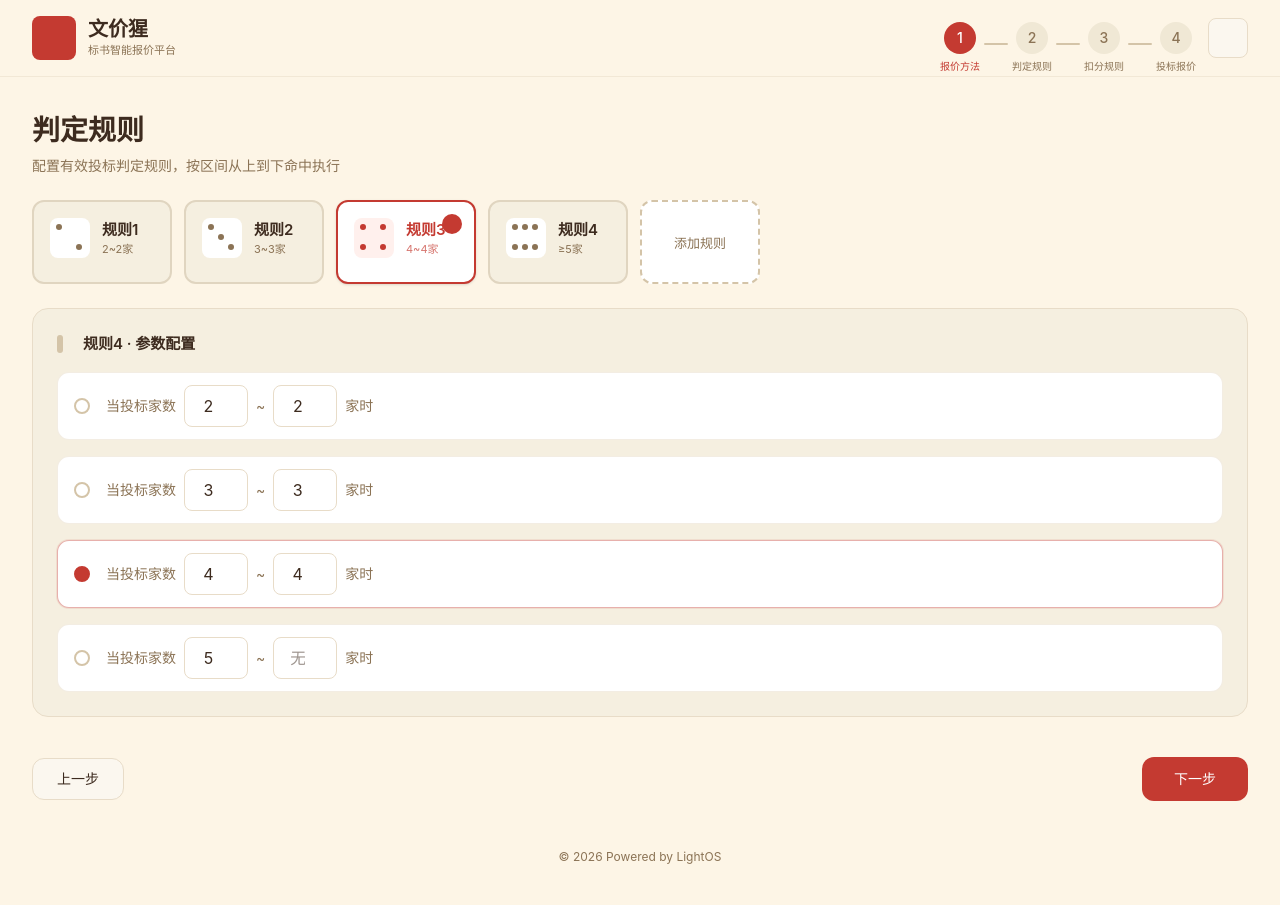
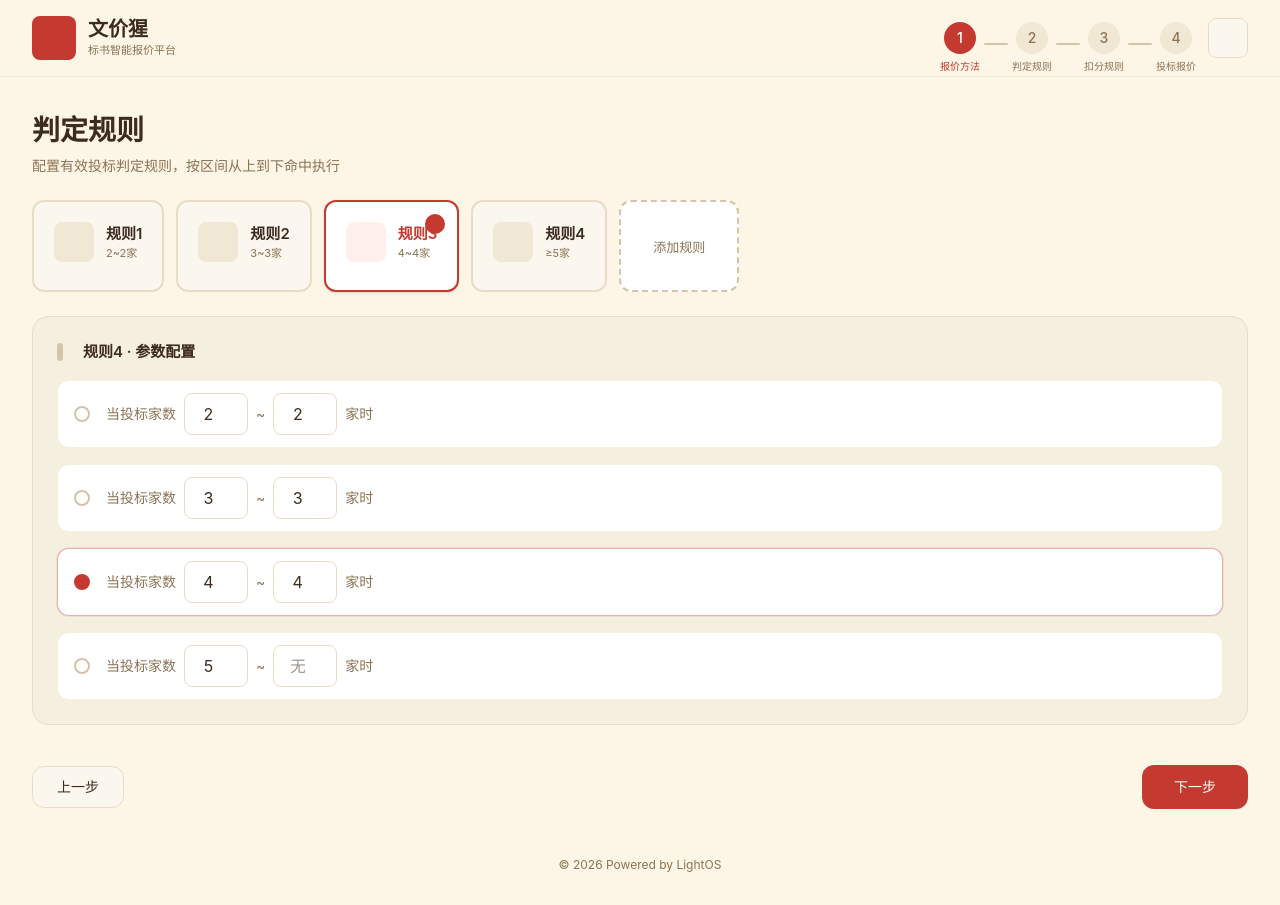
Before and after one commit to sikenali/bid-quotation, a React (Vite) app: page /step-2 in a window 1280 px wide. Built offline with nearby package versions, Linux system fonts and the light colour scheme.

Commit message:
feat: 规则标签完全对齐算法卡片样式，图标改为动作类型语义图标

```diff
--- a/src/components/RuleManager.tsx
+++ b/src/components/RuleManager.tsx
@@ -1,6 +1,17 @@
 import React, { useState } from 'react';
 import { useConfigStore } from '../stores/configStore';
 import { ValidRule } from '../types';
+
+function getRuleIcon(action: ValidRule['action']) {
+  const map: Record<string, string> = {
+    trim_percent: 'ri-filter-line',
+    remove_highest_n: 'ri-arrow-up-circle-line',
+    remove_lowest_n: 'ri-arrow-down-circle-line',
+    nth_lowest: 'ri-order-play-line',
+    direct: 'ri-check-line',
+  };
+  return map[action] || 'ri-settings-line';
+}
 
 function DiceDots({ count }: { count: number }) {
   const dots = count >= 6 ? 6 : count;
@@ -14,9 +25,9 @@ function DiceDots({ count }: { count: number }) {
   };
   const cells = grid[dots] || grid[1];
   return (
-    <div className="grid grid-cols-3 gap-0.5 w-7 h-7 flex-shrink-0">
+    <div className="grid grid-cols-3 gap-0.5 w-5 h-5 flex-shrink-0">
       {Array.from({ length: 9 }).map((_, i) => (
-        <div key={i} className={`w-1.5 h-1.5 rounded-full ${cells.some(([r, c]) => r === Math.floor(i / 3) && c === i % 3) ? 'bg-current' : 'bg-transparent'}`} />
+        <div key={i} className={`w-1 h-1 rounded-full ${cells.some(([r, c]) => r === Math.floor(i / 3) && c === i % 3) ? 'bg-current' : 'bg-transparent'}`} />
       ))}
     </div>
   );
@@ -60,12 +71,12 @@ export default function RuleManager() {
             <button
               key={rule.id}
               onClick={() => setActiveRuleId(rule.id === activeRuleId ? null : rule.id)}
-              className={`relative p-4 rounded-xl border-2 text-left transition-all duration-200 min-w-[140px] ${
+              className={`relative p-5 rounded-xl border-2 text-left transition-all duration-200 ${
                 isActive
                   ? 'border-[#C43A31] bg-white shadow-sm'
                   : isDark
-                    ? 'border-[#3A3A3A] bg-[#2A2A2A] hover:border-[#C43A31]/50'
-                    : 'border-[#E0D5C0] bg-[#F5EFE0] hover:border-[#C43A31]/40'
+                    ? 'border-[#3A3A3A] bg-[#2A2A2A] hover:border-[#C43A31]/40'
+                    : 'border-[#E8DCC8] bg-[#FBF7EF] hover:border-[#C43A31]/40'
               }`}
             >
               {isActive && (
@@ -75,15 +86,15 @@ export default function RuleManager() {
               )}
               <div className="flex items-center gap-3 mb-2">
                 <div className={`w-10 h-10 rounded-lg flex items-center justify-center flex-shrink-0 ${
-                  isActive ? 'bg-[#FFF0ED] text-[#C43A31]' : isDark ? 'bg-[#3A3A3A] text-[#A89880]' : 'bg-white text-text-secondary'
+                  isActive ? 'bg-[#FFF0ED]' : isDark ? 'bg-[#3A3A3A]' : 'bg-[#F0E8D5]'
                 }`}>
-                  <DiceDots count={displayCount} />
+                  <i className={`${getRuleIcon(rule.action)} text-[20px] ${isActive ? 'text-[#C43A31]' : isDark ? 'text-[#A89880]' : 'text-[#5C4033]'}`}></i>
                 </div>
                 <div className="flex flex-col">
                   <span className={`font-semibold text-[15px] ${isActive ? 'text-[#C43A31]' : isDark ? 'text-[#E8E0D0]' : 'text-text'}`}>
                     规则{index + 1}
                   </span>
-                  <span className={`text-[11px] leading-tight mt-0.5 ${isActive ? 'text-[#C43A31]/70' : 'text-text-secondary'}`}>
+                  <span className={`text-[11px] leading-tight mt-0.5 ${isDark ? 'text-[#A89880]' : 'text-text-secondary'}`}>
                     {rule.maxCount === -1 ? `≥${rule.minCount}家` : `${rule.minCount}~${rule.maxCount}家`}
                   </span>
                 </div>
```
